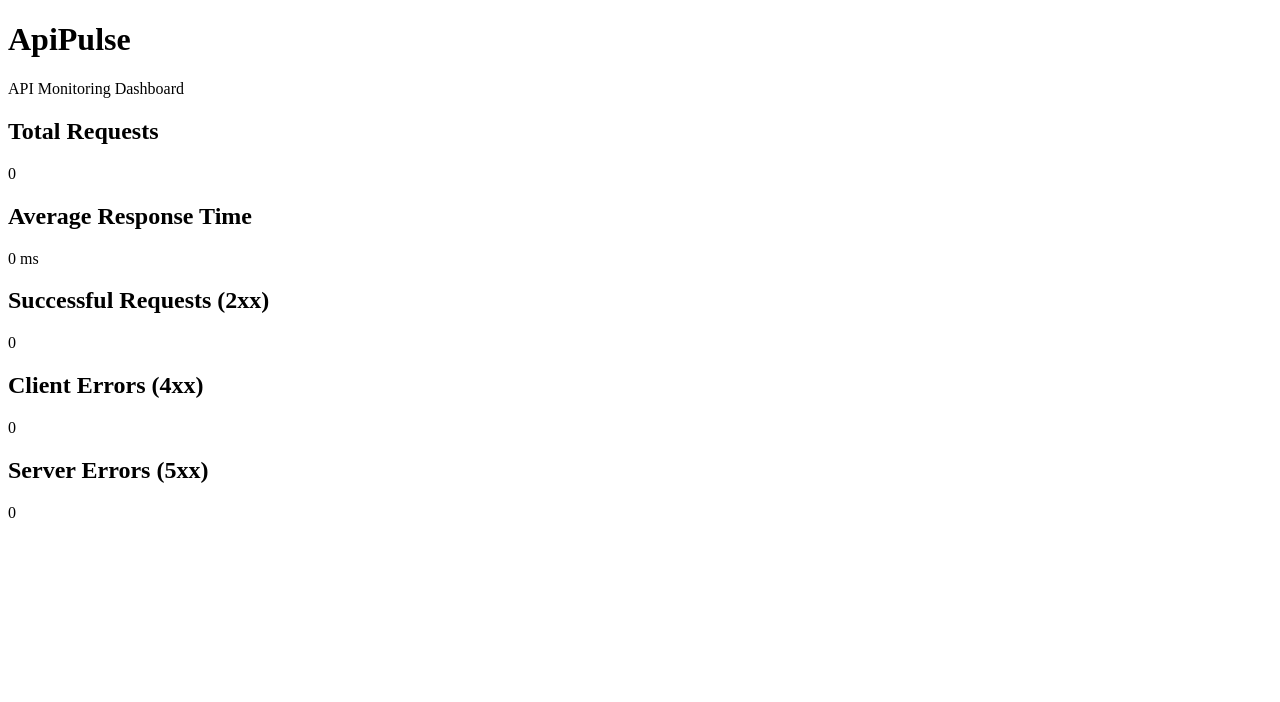
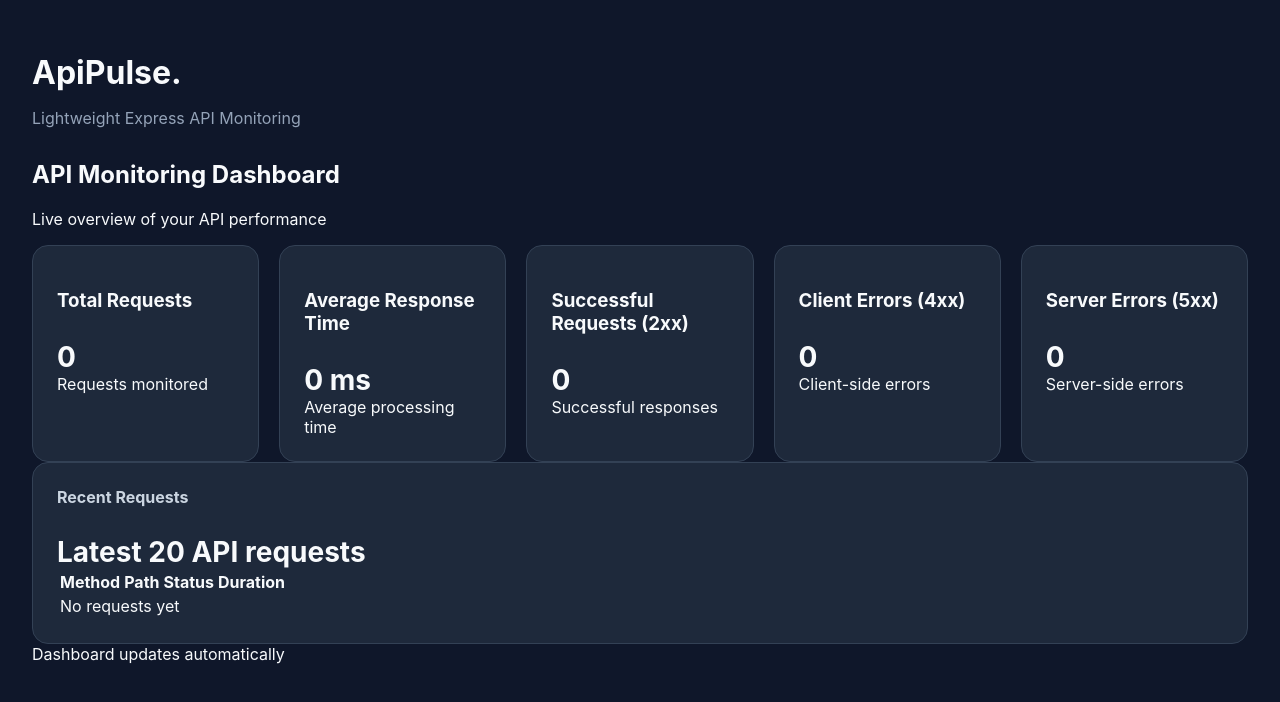
Before and after one commit to AmanRajSharma001/API_Pulse, a website: page public/index.html in a window 1280 px wide. Drawn offline with Linux system fonts and the light colour scheme; no server answers.

Commit message:
redesigned dashboard and add recent requests table

```diff
--- a/public/index.html
+++ b/public/index.html
@@ -3,37 +3,86 @@
 <head>
     <meta charset="UTF-8">
     <meta name="viewport" content="width=device-width, initial-scale=1.0">
+
     <title>ApiPulse Dashboard</title>
-    <link rel="stylesheet" href="/dashboard.css">
+
+    <link rel="stylesheet" href="/style.css">
     <script src="/dashboard.js" defer></script>
 </head>
 <body>
-    <h1>ApiPulse</h1>
-    <p>API Monitoring Dashboard</p>
+    <div class="dashboard">
 
-    <section>
-        <h2>Total Requests</h2>
+        <header class="dashboard-header">
+            <h1>ApiPulse<span class="pulse-dot">.</span></h1>
+            <p>Lightweight Express API Monitoring</p>
+        </header>
+
+        <div class="dashboard-heading">
+            <h2>API Monitoring Dashboard</h2>
+            <p>Live overview of your API performance</p>
+        </div>
+
+        <main class="metrics-grid">
+
+            <section class="metric-card">
+                <h3>Total Requests</h3>
                 <p id="totalRequests">0</p>
+                <span class="metric-description">Requests monitored</span>
             </section>
 
-    <section>
-        <h2>Average Response Time</h2>
+            <section class="metric-card">
+                <h3>Average Response Time</h3>
                 <p id="averageResponseTime">0 ms</p>
+                <span class="metric-description">Average processing time</span>
             </section>
 
-    <section>
-        <h2>Successful Requests (2xx)</h2>
-        <p id="status2xx">0</p>
+            <section class="metric-card">
+                <h3>Successful Requests <span class="status-code">(2xx)</span></h3>
+                <p id="status2xx" class="success-value">0</p>
+                <span class="metric-description">Successful responses</span>
             </section>
 
-    <section>
-        <h2>Client Errors (4xx)</h2>
-        <p id="status4xx">0</p>
+            <section class="metric-card">
+                <h3>Client Errors <span class="status-code">(4xx)</span></h3>
+                <p id="status4xx" class="client-error-value">0</p>
+                <span class="metric-description">Client-side errors</span>
             </section>
 
-    <section>
-        <h2>Server Errors (5xx)</h2>
-        <p id="status5xx">0</p>
+            <section class="metric-card">
+                <h3>Server Errors <span class="status-code">(5xx)</span></h3>
+                <p id="status5xx" class="server-error-value">0</p>
+                <span class="metric-description">Server-side errors</span>
             </section>
+
+        </main>
+        <section class="recent-requests">
+            <h2>Recent Requests</h2>
+            <p class="recent-description">Latest 20 API requests</p>
+
+            <div class="table-container">
+                <table>
+                    <thead>
+                        <tr>
+                            <th>Method</th>
+                            <th>Path</th>
+                            <th>Status</th>
+                            <th>Duration</th>
+                        </tr>
+                    </thead>
+
+                    <tbody id="recentRequests">
+                        <tr>
+                            <td colspan="4">No requests yet</td>
+                        </tr>
+                    </tbody>
+                </table>
+            </div>
+        </section>
+        <footer class="dashboard-footer">
+            <span class="live-indicator"></span>
+            Dashboard updates automatically
+        </footer>
+
+    </div>
 </body>
 </html>
```
Lines whose indentation alone changed are shown as unchanged.
